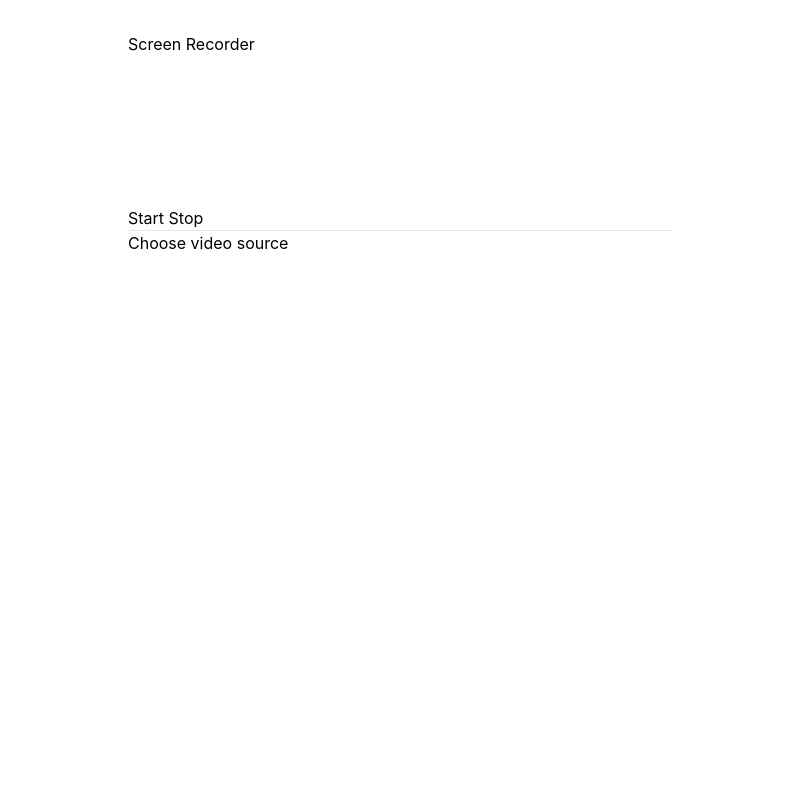
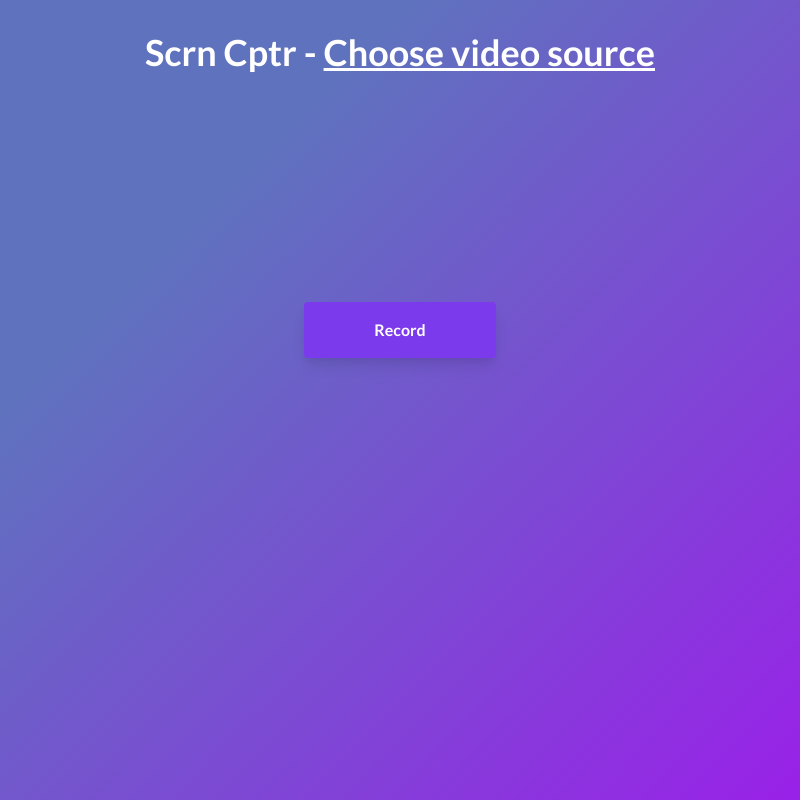
Before and after one commit to jBituin/desktop-screen-capturer, an Electron app: page src/index.html in a window 800 px wide. Drawn offline with nearby package versions, Linux system fonts and the light colour scheme; no server answers.

Commit message:
Add design to interface

```diff
--- a/src/index.html
+++ b/src/index.html
@@ -2,21 +2,53 @@
 <html>
   <head>
     <meta charset="UTF-8" />
-    <title>Hello World!</title>
+    <title>Scrn Cptr</title>
     <link
       href="https://unpkg.com/tailwindcss@^2/dist/tailwind.min.css"
       rel="stylesheet"
     />
-
+    <link
+      href="https://fonts.googleapis.com/css2?family=Lato:wght@400;700&display=swap"
+      rel="stylesheet"
+    />
+    <style>
+      .body-bg {
+        background-color: #9921e8;
+        background-image: linear-gradient(315deg, #9921e8 0%, #5f72be 74%);
+      }
+    </style>
     <link rel="stylesheet" href="index.css" />
     <script defer src="render.js"></script>
   </head>
-  <body>
-    <h1>Screen Recorder</h1>
-    <video></video>
-    <button id="start-button">Start</button>
-    <button id="stop-button">Stop</button>
-    <hr />
-    <button id="select-video">Choose video source</button>
+  <body
+    class="body-bg min-h-screen pt-8 pb-6 px-2 md:px-0"
+    style="font-family: 'Lato', sans-serif"
+  >
+    <header class="max-w-lg mx-auto">
+      <h1 class="text-4xl font-bold text-white text-center">
+        Scrn Cptr -
+        <a id="select-video" href="#" class="font-bold m-auto underline">
+          Choose video source
+        </a>
+      </h1>
+    </header>
+
+    <main class="max-w-lg mx-auto my-10 rounded-lg">
+      <video></video>
+    </main>
+    <div class="max-w-lg mx-auto flex justify-center text-white">
+      <button
+        id="record-button"
+        class="bg-purple-600 hover:bg-purple-700 text-white font-bold p-4 w-48 rounded shadow-lg hover:shadow-xl transition duration-200"
+        type="button"
+      >
+        <span
+          id="recording-pulse"
+          class="animate-pulse w-3 h-3 rounded-full bg-red-400 rounded-lg"
+        >
+        </span>
+        <span id="recording-text">Record</span>
+      </button>
+    </div>
   </body>
 </html>
```
